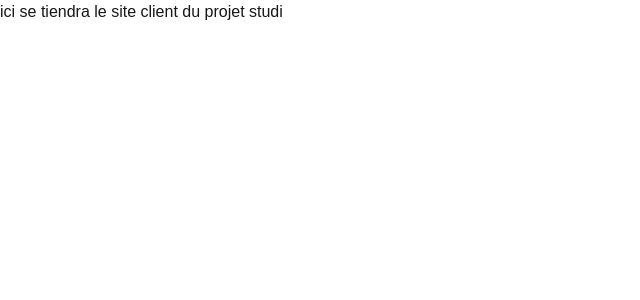
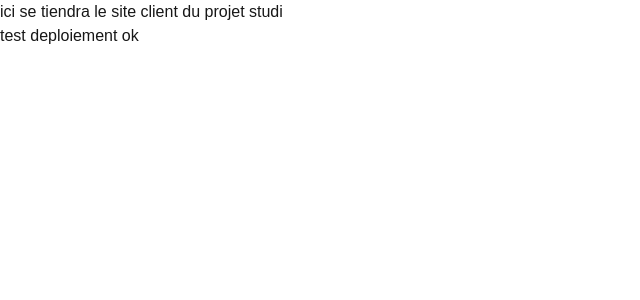
Before and after one commit to driano-gael/ClientJO_Front, a Next.js app in the folder application/: page / in a window 1280 px wide. Shown: the top 300 px of the page, without its empty margins (0-640 px from the left). Built offline with nearby package versions, Linux system fonts and the light colour scheme.

Commit message:
test deploiement

```diff
--- a/application/src/app/page.tsx
+++ b/application/src/app/page.tsx
@@ -2,6 +2,7 @@ export default function Home() {
   return (
     <>
     <p>ici se tiendra le site client du projet studi</p>
+      <p>test deploiement ok</p>
     </>
   );
 }
```
